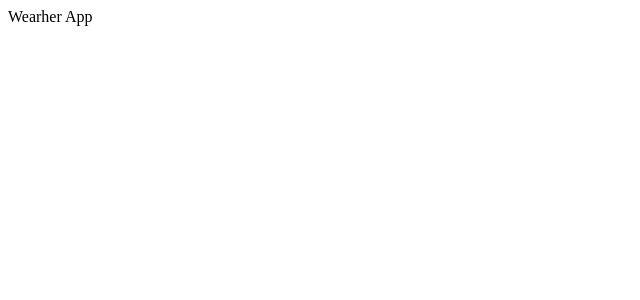
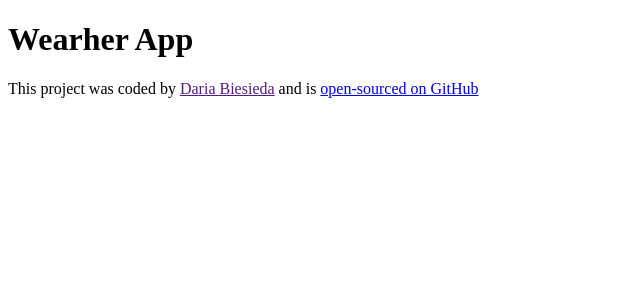
Before and after one commit to Biesied17Daria/react-weather-app-daria-biesieda, a React (Create React App) app: page / in a window 1280 px wide. Shown: the top 300 px of the page, without its empty margins (0-640 px from the left). Built offline with nearby package versions, Linux system fonts and the light colour scheme.

Commit message:
Aded a GitHub rep URL

```diff
--- a/src/App.js
+++ b/src/App.js
@@ -3,7 +3,17 @@
 function App() {
   return (
     <div className="App">
-    Wearher App
+      <h1>
+        Wearher App
+        </h1>
+
+    <footer>
+      This project was coded by <a href='' target='_blank'>Daria Biesieda</a>  and is {" "}
+    <a href='https://github.com/Biesied17Daria/react-weather-app-daria-biesieda'
+    target='_blank' >
+      open-sourced on GitHub
+      </a>
+    </footer>
     </div>
   );
 }
```
